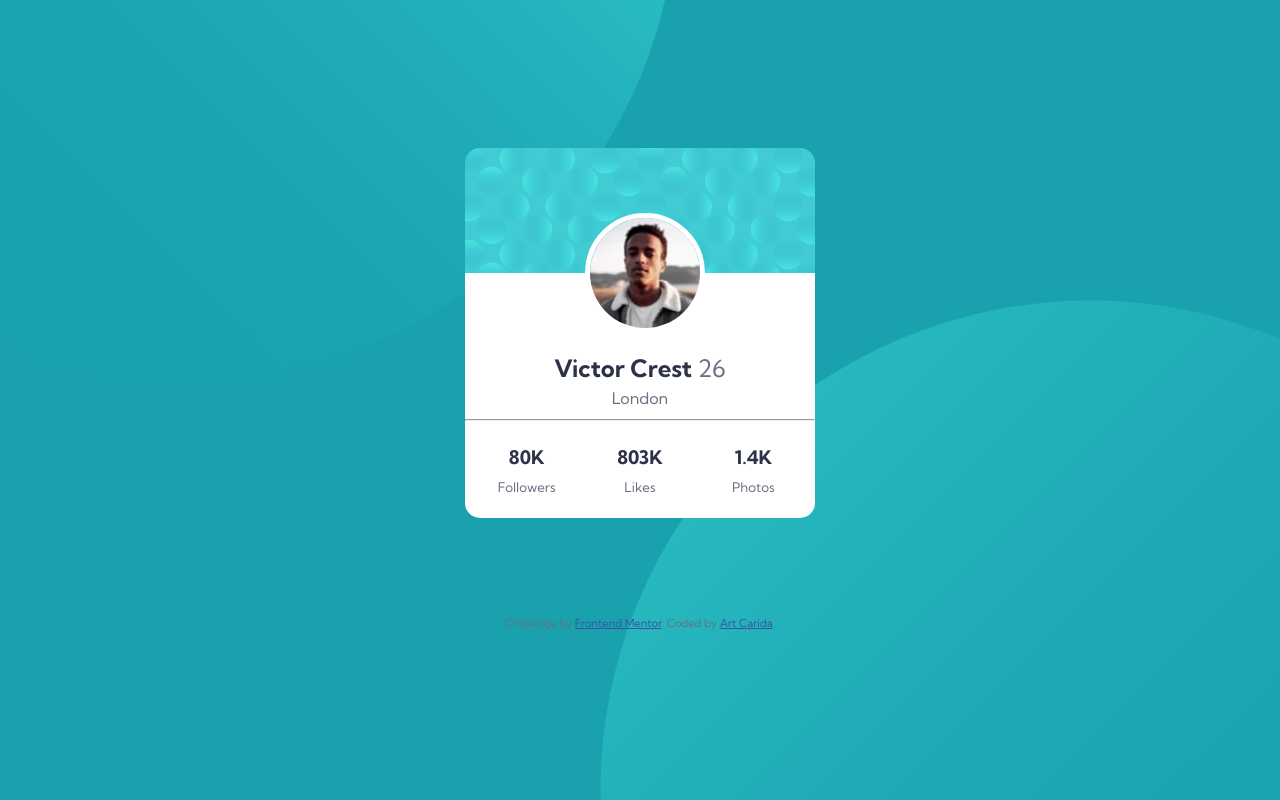
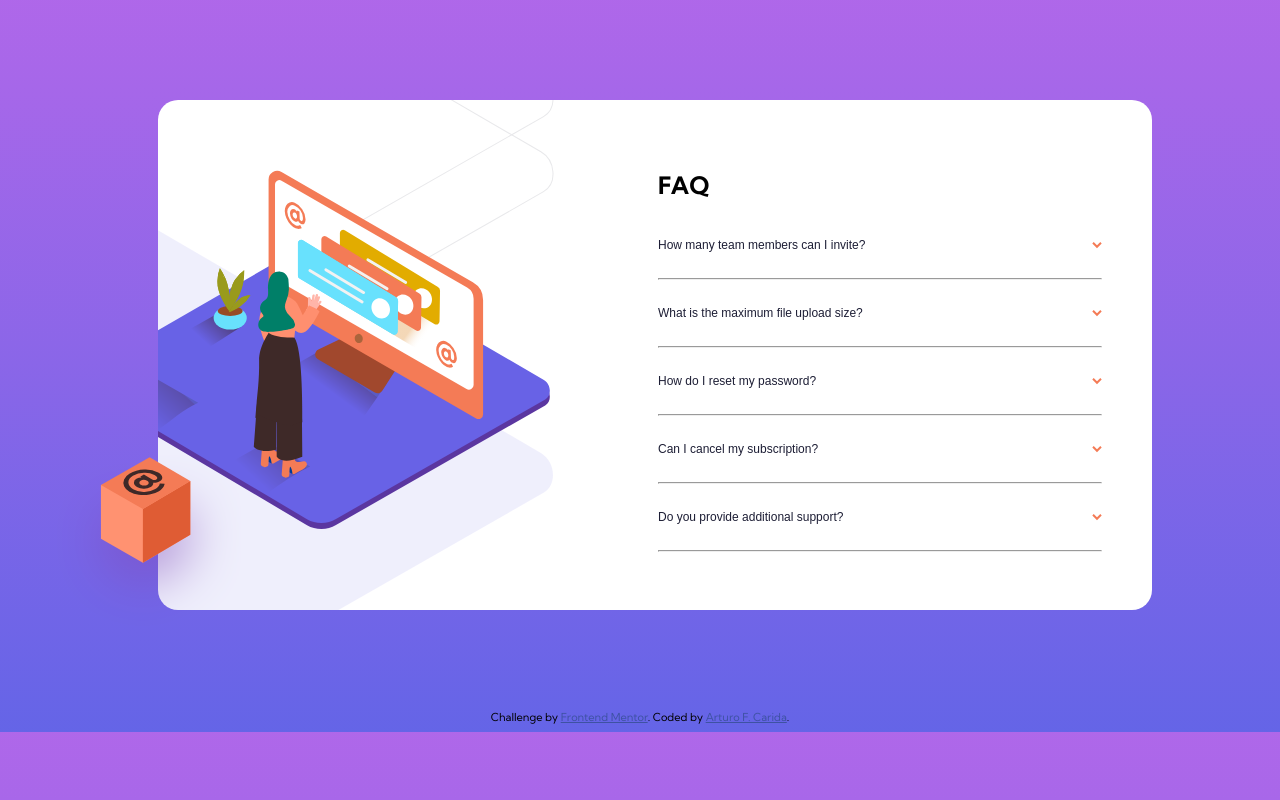
Before and after one commit to artcar01/faq-accordion-card, a plain HTML site: page index.html in a window 1280 px wide. Drawn offline with Linux system fonts and the light colour scheme.

Commit message:
Final Solution

```diff
--- a/index.html
+++ b/index.html
@@ -2,136 +2,213 @@
 <html lang="en">
 <head>
   <meta charset="UTF-8">
-  <meta name="viewport" content="width=device-width, initial-scale=1.0"> <!-- displays site properly based on user's device -->
+  <meta name="viewport" content="width=device-width, initial-scale=1.0">
+
+  <!-- displays site properly based on user's device -->
 
   <link rel="icon" type="image/png" sizes="32x32" href="./images/favicon-32x32.png">
 
-  <title>Frontend Mentor | Profile card component</title>
+  <title>Frontend Mentor | FAQ Accordion Card</title>
 
-  <link rel="preconnect" href="https://fonts.gstatic.com">
   <link href="https://fonts.googleapis.com/css2?family=Kumbh+Sans:wght@400;700&display=swap" rel="stylesheet">
 
-  <!-- Feel free to remove these styles or customise in your own stylesheet 👍 -->
   <style>
+
     body {
-      background-image: url("images/bg-pattern-top.svg"), url("images/bg-pattern-bottom.svg");
+      background-image: linear-gradient(hsl(273, 75%, 66%), hsl(240, 73%, 65%));
+      font-family: 'Kumbh Sans', sans-serif;
+      max-height: fit-content;
+    }
+
+    @media only screen and (min-width: 376px) {
+      .images-1 {
+        background-image: url("images/illustration-box-desktop.svg");
+        background-repeat: no-repeat;
+        position: absolute;
+        width: 200px;
+        height: 200px;
+        left: 50px;
+        bottom: 145px;
+      }
+
+      .faq {
+        background-image: url("images/illustration-woman-online-desktop.svg"), url("images/bg-pattern-desktop.svg");
         background-repeat: no-repeat, no-repeat;
-      background-position: -300px -600px, 600px 300px;
-      background-color: hsl(185, 75%, 39%);
-      font-family: 'Kumbh Sans', sans-serif;
-      color: hsl(227, 10%, 46%);
-      line-height: 10px;
-      padding-top: 60px;
+        background-position: -80px 70px, -570px -300px;
+        background-color: white;
+        border-radius: 20px;
+        margin-left: 150px;
+        margin-top: 100px;
+        margin-bottom: 100px;
+        margin-right: 120px;
+        padding-left: 500px;
+        padding-top: 50px;
+        padding-right: 50px;
+        padding-bottom: 50px;
+        width: auto;
+      }
     }
 
     @media only screen and (max-width: 375px) {
-      body {
-        background-image: url("images/bg-pattern-top.svg"), url("images/bg-pattern-bottom.svg");
-        background-repeat: no-repeat, no-repeat;
-        background-position: -750px -650px, 160px 180px;
-        background-color: hsl(185, 75%, 39%);
-        font-family: 'Kumbh Sans', sans-serif;
-        color: hsl(227, 10%, 46%);
-        line-height: 10px;
-        padding-top: 60px;
+      .images-1 {
+        background-image: url("images/illustration-woman-online-mobile.svg");
+        background-repeat: no-repeat;
+        position: absolute;
+        width: 300px;
+        height: 180px;
+        left: 40px;
+        bottom: 420px;
+      }
+
+      .images-2 {
+        background-image: url("images/bg-pattern-mobile.svg");
+        background-repeat: no-repeat;
+        position: absolute;
+        width: 250px;
+        height: 180px;
+        left: 70px;
+        bottom: 320px;
+      }
+
+
+      .faq {
+        background-color: white;
+        border-radius: 20px;
+        margin-top: 170px;
+        margin-left: 15px;
+        margin-bottom: 15px;
+        margin-right: 15px;
+        padding-left: 5px;
+        padding-top: 100px;
+        padding-right: 5px;
+        padding-bottom: 30px;
+        width: auto;
+      }
+
+      h2 {
+        text-align: center;
       }
     }
 
-    h2 {
-      font-weight: lighter;
+    .accordion {
+      background-color: white;
+      color: hsl(238, 29%, 16%);
+      cursor: pointer;
+      width: 100%;
+      text-align: left;
+      border: none;
+      outline: none;
+      padding-left: 0px;
+      padding-top: 18px;
+      padding-bottom: 18px;
+      padding-right: 0px;
+      transition: 0.4s;
+      font-size: 12px;
+      font-weight: 400;
     }
 
-    h3, b {
-      color: hsl(229, 23%, 23%);
+    .accordion:hover {
+      background-color: white;
+      color: hsl(14, 88%, 65%);
     }
 
-    hr {
-      color:  hsl(0, 0%, 59%);
-      margin-top: 15px;
+    .active {
+      color: hsl(238, 29%, 16%);
+      font-weight: 700;
     }
 
-    .profile-card {
-      width: 350px;
-      height: 350px;
+    .panel {
+      padding: 0;
       background-color: white;
-      margin: auto;
-      margin-top: 100px;
-      margin-bottom: 100px;
-      border-radius: 15px;
+      max-height: 0;
+      overflow: hidden;
+      transition: max-height 0.2s ease-out;
+      font-size: 12px;
+      font-weight: 400;
     }
 
-    .photo-box {
-      background-image: url("images/bg-pattern-card.svg");
-      position: absolute;
-      width: 350px;
-      height: 125px;
-      margin-top: -20px;
-      border-top-left-radius: 15px;
-      border-top-right-radius: 15px;
+    .accordion:after {
+      content: url(images/icon-arrow-down.svg);
+      float: right;
+
     }
 
-    .profile-pic {
-      width: 110px;
-      position: absolute;
-      margin-left: 120px;
-      margin-right: 120px;
-      margin-top: 65px;
-      border-radius: 65px;
-      border: 5px solid white ;
+    .active:after {
+      content: url(images/icon-arrow-down.svg);
+      transform: rotate(180deg);
     }
 
-    .info-box {
-      padding-top: 175px;
-    }
-
-    .personal-info {
+    .attribution {
+      font-size: 11px;
       text-align: center;
     }
 
-    .row {
-      padding: 5px;
-    }
+    .attribution a {
+      color: hsl(228, 45%, 44%); }
 
-    .column {
-      float: left;
-      width: 33.33%;
-      text-align: center;
-    }
-
-    .attribution { font-size: 11px; text-align: center; }
-    .attribution a { color: hsl(228, 45%, 44%); }
   </style>
 </head>
 <body>
-  <div class="profile-card">
-    <div class="photo-box">
-      <img class="profile-pic" src="images/image-victor.jpg" alt="profile-pic">
+    <div class="illustrations">
+      <div class="images-1"></div>
+      <div class="images-2"></div>
     </div>
-    <div class="info-box">
-      <div class="personal-info">
-        <h2><b>Victor Crest</b> 26</h2>
-        <p>London</p>
+    <div class="faq">
+      <h2>FAQ</h2>
+      <button class="accordion">How many team members can I invite?</button>
+      <div class="panel">
+        <p>You can invite up to 2 additional users on the Free plan. There is no limit on team members for the Premium plan.</p>
       </div>
       <hr>
-      <div class="row">
-        <div class="column">
-          <h3>80K</h3>
-          <p><small>Followers</small></p>
+
+      <button class="accordion">What is the maximum file upload size?</button>
+      <div class="panel">
+        <p> No more than 2GB. All files in your account must fit your allotted storage space.</p>
       </div>
-        <div class="column">
-          <h3>803K</h3>
-          <p><small>Likes</small></p>
+      <hr>
+
+      <button class="accordion">How do I reset my password?</button>
+      <div class="panel">
+        <p>Click “Forgot password” from the login page or “Change password” from your profile page. A reset link will be emailed to you.</p>
       </div>
-        <div class="column">
-          <h3>1.4K</h3>
-          <p><small>Photos</small></p>
+      <hr>
+
+      <button class="accordion">Can I cancel my subscription?</button>
+      <div class="panel">
+        <p>Yes! Send us a message and we’ll process your request no questions asked.</p>
       </div>
+      <hr>
+
+      <button class="accordion">Do you provide additional support?</button>
+      <div class="panel">
+        <p> Chat and email support is available 24/7. Phone lines are open during normal business hours.</p>
       </div>
+      <hr>
     </div>
-  </div>
+
     <div class="attribution">
       Challenge by <a href="https://www.frontendmentor.io?ref=challenge" target="_blank">Frontend Mentor</a>.
-    Coded by <a href="https://twitter.com/art_art87">Art Carida</a>.
+      Coded by <a href="https://twitter.com/art_art87">Arturo F. Carida</a>.
     </div>
+
+  <script>
+
+    var acc = document.getElementsByClassName("accordion");
+    var i;
+
+    for (i = 0; i < acc.length; i++) {
+      acc[i].addEventListener("click", function() {
+        this.classList.toggle("active");
+        var panel = this.nextElementSibling;
+        if (panel.style.maxHeight) {
+          panel.style.maxHeight = null;
+        } else {
+          panel.style.maxHeight = panel.scrollHeight + "px";
+        }
+      });
+    }
+
+  </script>
+
 </body>
 </html>
```
Also changed, not shown: design/desktop-design.jpg, design/desktop-preview.jpg, design/mobile-design.jpg, 2 other files. Lines whose indentation alone changed are shown as unchanged.
